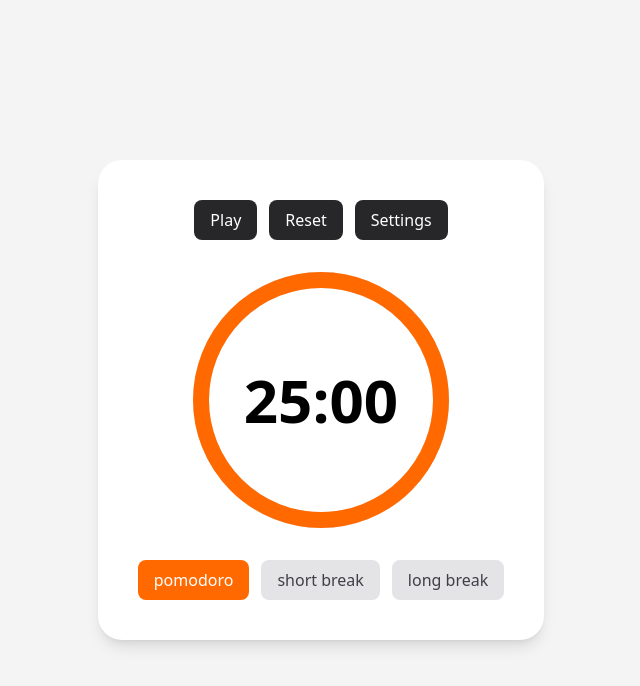
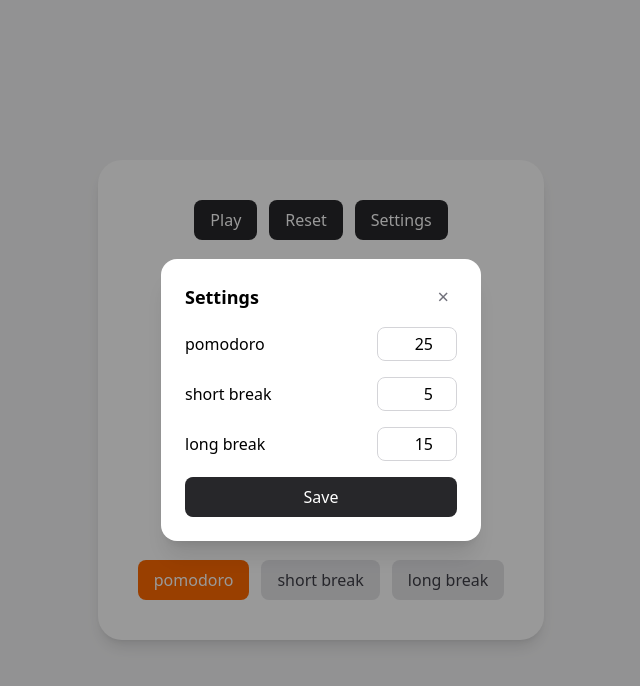
Before and after one commit to charlie7estrada/Pomodaisy, a Next.js app: page / in a window 1280 px wide. Both pictures are taken after a click on the button "Settings". Shown: the top 686 px of the page, without its empty margins (319-959 px from the left). Built offline with nearby package versions, Linux system fonts and the light colour scheme.

Commit message:
Add settings dialog to edit mode durations

```diff
--- a/components/ProgressRing.tsx
+++ b/components/ProgressRing.tsx
@@ -9,7 +9,7 @@ const RADIUS = (SIZE - STROKE) / 2;
 const CIRCUMFERENCE = 2 * Math.PI * RADIUS;
 
 export default function ProgressRing({ timeLeft, duration }: ProgressRingProps) {
-  const fraction = duration > 0 ? timeLeft / duration : 0;
+  const fraction = duration > 0 ? Math.min(1, timeLeft / duration) : 0;
   const offset = CIRCUMFERENCE * (1 - fraction);
 
   return (
--- /dev/null
+++ b/components/SettingsDialog.tsx
@@ -0,0 +1,102 @@
+import { useEffect, useRef, useState, type FormEvent } from "react";
+import { MODES, type Mode } from "@/lib/timer";
+
+type SettingsDialogProps = {
+  durations: Record<Mode, number>; // seconds
+  onSave: (durations: Record<Mode, number>) => void;
+  onClose: () => void;
+};
+
+const MIN_MINUTES = 1;
+const MAX_MINUTES = 180;
+
+// Returns whole minutes in range, or null if the text isn't valid.
+function parseMinutes(text: string): number | null {
+  if (!/^\d+$/.test(text)) return null;
+  const minutes = Number(text);
+  return minutes >= MIN_MINUTES && minutes <= MAX_MINUTES ? minutes : null;
+}
+
+export default function SettingsDialog({ durations, onSave, onClose }: SettingsDialogProps) {
+  const dialogRef = useRef<HTMLDialogElement>(null);
+  // Unsaved edits, kept as typed. Discarded when the dialog closes.
+  const [draft, setDraft] = useState<Record<Mode, string>>(() => ({
+    pomodoro: String(durations.pomodoro / 60),
+    short: String(durations.short / 60),
+    long: String(durations.long / 60),
+  }));
+
+  // The dialog only exists while open, so open it as a modal on mount.
+  useEffect(() => {
+    const dialog = dialogRef.current;
+    if (dialog && !dialog.open) dialog.showModal();
+  }, []);
+
+  const isValid = MODES.every(({ id }) => parseMinutes(draft[id]) !== null);
+
+  function handleSubmit(event: FormEvent<HTMLFormElement>) {
+    event.preventDefault();
+    const saved = { ...durations };
+    for (const { id } of MODES) {
+      const minutes = parseMinutes(draft[id]);
+      if (minutes === null) return;
+      saved[id] = minutes * 60;
+    }
+    onSave(saved);
+  }
+
+  return (
+    <dialog
+      ref={dialogRef}
+      onClose={onClose}
+      className="m-auto w-80 rounded-2xl p-6 shadow-xl backdrop:bg-black/40"
+    >
+      <form onSubmit={handleSubmit} className="flex flex-col gap-4">
+        <div className="flex items-center justify-between">
+          <h2 className="text-lg font-semibold">Settings</h2>
+          <button
+            type="button"
+            onClick={onClose}
+            aria-label="Close settings"
+            className="rounded px-2 text-xl leading-none text-zinc-500 hover:text-zinc-900"
+          >
+            ×
+          </button>
+        </div>
+
+        {MODES.map(({ id, label }) => (
+          <label key={id} className="flex items-center justify-between gap-4">
+            <span>{label}</span>
+            <input
+              type="number"
+              inputMode="numeric"
+              min={MIN_MINUTES}
+              max={MAX_MINUTES}
+              step={1}
+              value={draft[id]}
+              onChange={(event) => {
+                const { value } = event.target;
+                setDraft((prev) => ({ ...prev, [id]: value }));
+              }}
+              className="w-20 rounded-lg border border-zinc-300 px-2 py-1 text-right"
+            />
+          </label>
+        ))}
+
+        {!isValid && (
+          <p className="text-sm text-red-600">
+            Use whole minutes from {MIN_MINUTES} to {MAX_MINUTES}.
+          </p>
+        )}
+
+        <button
+          type="submit"
+          disabled={!isValid}
+          className="rounded-lg bg-zinc-800 px-4 py-2 font-medium text-white hover:bg-zinc-700 disabled:opacity-40"
+        >
+          Save
+        </button>
+      </form>
+    </dialog>
+  );
+}
--- a/components/TimerCard.tsx
+++ b/components/TimerCard.tsx
@@ -4,6 +4,7 @@ import { useEffect, useState } from "react";
 import ControlRow from "./ControlRow";
 import ModeButtons from "./ModeButtons";
 import ProgressRing from "./ProgressRing";
+import SettingsDialog from "./SettingsDialog";
 import TimeDisplay from "./TimeDisplay";
 import { playAlarm, unlockAudio } from "@/lib/alarm";
 import { DEFAULT_DURATIONS, type Mode, type Status } from "@/lib/timer";
@@ -19,8 +20,11 @@ export default function TimerCard() {
   const [endsAt, setEndsAt] = useState<number | null>(null);
   const [pausedRemaining, setPausedRemaining] = useState(0);
   const [now, setNow] = useState(0);
+  // Durations are in seconds.
+  const [durations, setDurations] = useState(DEFAULT_DURATIONS);
+  const [isSettingsOpen, setIsSettingsOpen] = useState(false);
 
-  const duration = DEFAULT_DURATIONS[mode];
+  const duration = durations[mode];
   const durationMs = duration * 1000;
 
   let timeLeftMs = durationMs;
@@ -82,19 +86,31 @@ export default function TimerCard() {
     setStatus("not_started");
   }
 
+  function handleSaveSettings(newDurations: Record<Mode, number>) {
+    setDurations(newDurations);
+    setIsSettingsOpen(false);
+  }
+
   return (
     <section className="flex flex-col items-center gap-8 rounded-3xl bg-white p-10 shadow-lg">
       <ControlRow
         status={status}
         onPlayPause={handlePlayPause}
         onReset={handleReset}
-        onOpenSettings={() => {}}
+        onOpenSettings={() => setIsSettingsOpen(true)}
       />
       <div className="relative grid size-64 place-items-center">
         <ProgressRing timeLeft={timeLeft} duration={duration} />
         <TimeDisplay timeLeft={timeLeft} status={status} />
       </div>
       <ModeButtons activeMode={mode} onSelectMode={handleSelectMode} />
+      {isSettingsOpen && (
+        <SettingsDialog
+          durations={durations}
+          onSave={handleSaveSettings}
+          onClose={() => setIsSettingsOpen(false)}
+        />
+      )}
     </section>
   );
 }
```
